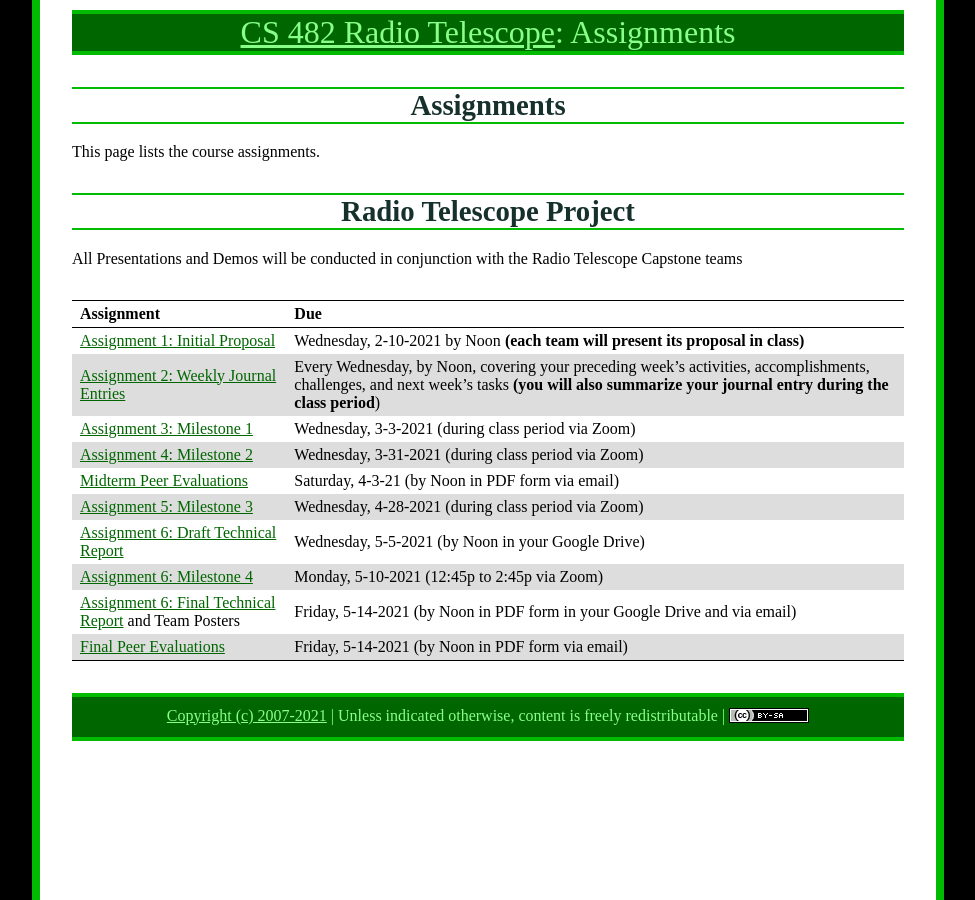
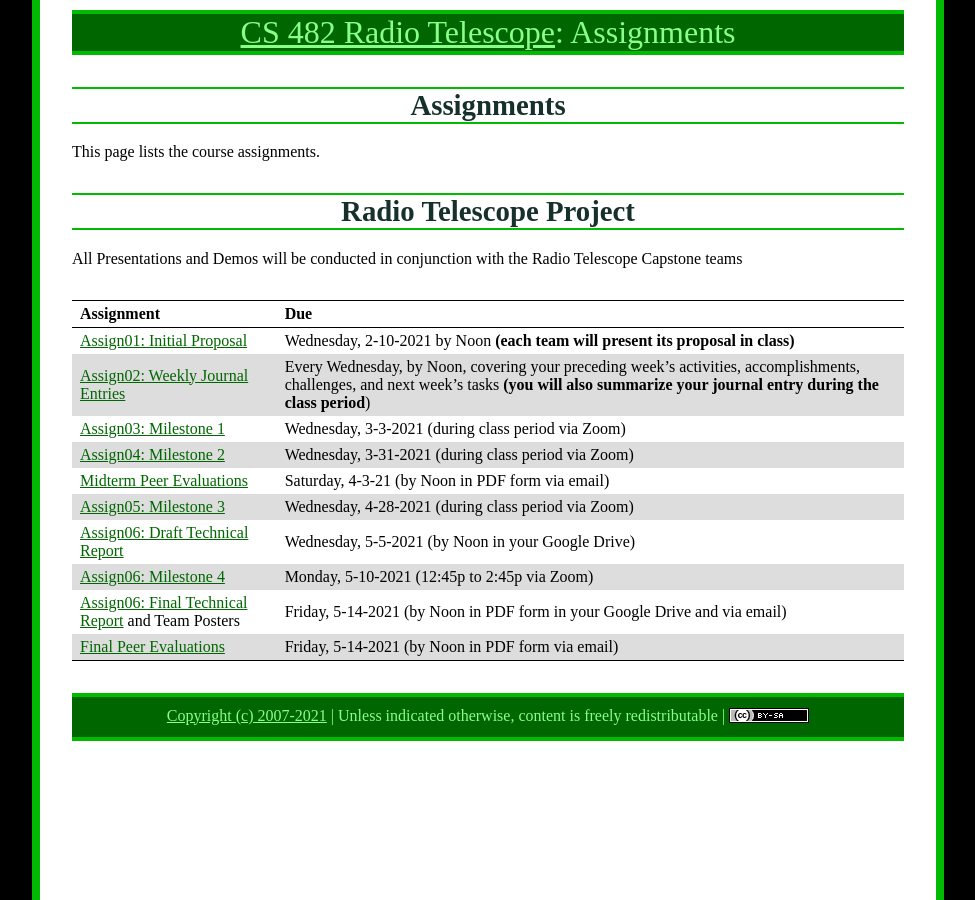
Before and after one commit to ycpcs/cs482-spring2021-RT, a Jekyll site: the page built from assign/index.md, in a window 1280 px wide. Shown: the whole page, without its empty margins (152-1127 px from the left). Built offline with Jekyll 4.4.1, drawn with Linux system fonts in a browser that asks for light colours.

Commit message:
more edits

```diff
--- a/assign/index.md
+++ b/assign/index.md
@@ -12,15 +12,15 @@ All Presentations and Demos will be conducted in conjunction with the Radio Tele
 
 Assignment | Due
 ---------- | ---
-[Assignment 1: Initial Proposal](assign01.html) | Wednesday, 2-10-2021 by Noon **(each team will present its proposal in class)**
-[Assignment 2: Weekly Journal Entries](assign02.html) | Every Wednesday, by Noon, covering your preceding week's activities, accomplishments, challenges, and next week's tasks **(you will also summarize your journal entry during the class period**)
-[Assignment 3: Milestone 1](assign03.html) | Wednesday, 3-3-2021 (during class period via Zoom)
-[Assignment 4: Milestone 2](assign04.html) | Wednesday, 3-31-2021 (during class period via Zoom)
+[Assign01: Initial Proposal](assign01.html) | Wednesday, 2-10-2021 by Noon **(each team will present its proposal in class)**
+[Assign02: Weekly Journal Entries](assign02.html) | Every Wednesday, by Noon, covering your preceding week's activities, accomplishments, challenges, and next week's tasks **(you will also summarize your journal entry during the class period**)
+[Assign03: Milestone 1](assign03.html) | Wednesday, 3-3-2021 (during class period via Zoom)
+[Assign04: Milestone 2](assign04.html) | Wednesday, 3-31-2021 (during class period via Zoom)
 [Midterm Peer Evaluations](PeerEval-RadioTelescope-Sp21-midterm.pdf) | Saturday, 4-3-21 (by Noon in PDF form via email)
-[Assignment 5: Milestone 3](assign05.html) | Wednesday, 4-28-2021 (during class period via Zoom)
-[Assignment 6: Draft Technical Report](assign06.html) | Wednesday, 5-5-2021 (by Noon in your Google Drive)
-[Assignment 6: Milestone 4](assign06.html) | Monday, 5-10-2021 (12:45p to 2:45p via Zoom)
-[Assignment 6: Final Technical Report](finalreport.html) and Team Posters | Friday, 5-14-2021 (by Noon in PDF form in your Google Drive and via email)
+[Assign05: Milestone 3](assign05.html) | Wednesday, 4-28-2021 (during class period via Zoom)
+[Assign06: Draft Technical Report](assign06.html) | Wednesday, 5-5-2021 (by Noon in your Google Drive)
+[Assign06: Milestone 4](assign06.html) | Monday, 5-10-2021 (12:45p to 2:45p via Zoom)
+[Assign06: Final Technical Report](finalreport.html) and Team Posters | Friday, 5-14-2021 (by Noon in PDF form in your Google Drive and via email)
 [Final Peer Evaluations](PeerEval-RadioTelescope-Sp21-final.pdf) | Friday, 5-14-2021 (by Noon in PDF form via email)
 
 <!-- vim:set wrap: -->
```
